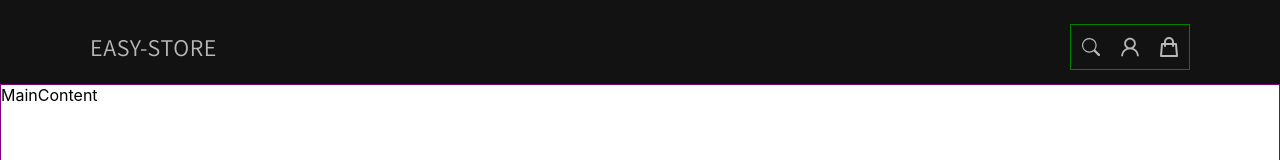
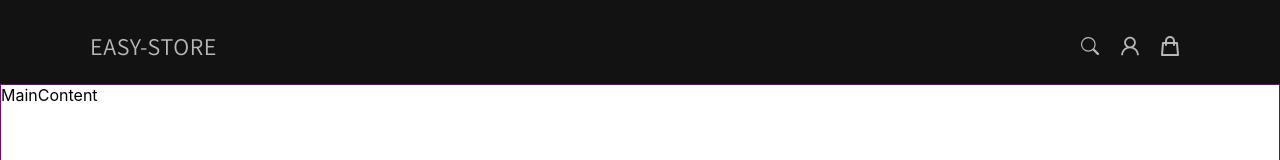
Before and after one commit to lletierce/easy-store-demo, a React (Create React App) app: page / in a window 1280 px wide. Shown: the top 160 px of the page. Built offline with nearby package versions, Linux system fonts and the light colour scheme.

Commit message:
♻️ F01a: HOME > Navbar > create <Icon/> for reusable-ui and navbar folder

```diff
--- a/src/components/pages/home/Header.js
+++ b/src/components/pages/home/Header.js
@@ -1,5 +1,5 @@
 import styled from 'styled-components';
-import Navbar from './Navbar';
+import Navbar from './navbar/Navbar';
 
 export default function Header() {
   return (
--- a/src/components/pages/home/NavbarIconsContainer.js
+++ /dev/null
@@ -1,69 +0,0 @@
-import styled from 'styled-components';
-import { BsSearch } from 'react-icons/bs';
-import { AiOutlineUser } from 'react-icons/ai';
-import { HiOutlineShoppingBag } from 'react-icons/hi';
-
-export default function NavbarIconsContainer() {
-    return (
-        <NavbarIconsContainerStyled>
-            <span className='search'><BsSearch className='icon' /></span>
-            <span className='account'><AiOutlineUser className='icon' /></span>
-            <span className='cart'><HiOutlineShoppingBag className='icon' /></span>
-        </NavbarIconsContainerStyled>
-    )
-}
-
-
-const NavbarIconsContainerStyled = styled.div`
-    border: 1px solid green;
-    display: flex;
-    justify-content: center;
-
-    .search{
-      height: 44px;
-      width: 44px;
-      display: flex;
-      justify-content: center;
-      align-items: center;
-        .icon{
-          font-size: 18px;
-          cursor: pointer;
-        &:hover {
-            color: #FFFFFF;
-            transform: scale(1.2);
-        }
-        }
-    }
-
-    .account{
-      height: 44px;
-      width: 44px;
-      display: flex;
-      justify-content: center;
-      align-items: center;
-      .icon{
-        font-size: 24px;
-        cursor: pointer;
-        &:hover {
-            color: #FFFFFF;
-            transform: scale(1.2);
-        }
-      }
-    }
-
-    .cart{
-      height: 44px;
-      width: 44px;
-      display: flex;
-      justify-content: center;
-      align-items: center;
-      .icon{
-        font-size: 24px;
-        cursor: pointer;
-        &:hover {
-            color: #FFFFFF;
-            transform: scale(1.2);
-        }
-      }
-    }
-`;
--- a/src/components/pages/home/Navbar.js
+++ b/src/components/pages/home/navbar/Navbar.js
@@ -1,5 +1,5 @@
 import styled from 'styled-components';
-import Logo from './Logo';
+import Logo from '../Logo';
 import NavbarIconsContainer from './NavbarIconsContainer';
 
 export default function Navbar() {
--- /dev/null
+++ b/src/components/pages/home/navbar/NavbarIconsContainer.js
@@ -0,0 +1,29 @@
+import styled from 'styled-components';
+import { BsSearch } from 'react-icons/bs';
+import { AiOutlineUser } from 'react-icons/ai';
+import { HiOutlineShoppingBag } from 'react-icons/hi';
+import Icon from '../../../reusable-ui/Icon';
+
+export default function NavbarIconsContainer() {
+    return (
+        <NavbarIconsContainerStyled>
+            <Icon icon={<BsSearch />} className='search'/>
+            <Icon icon={<AiOutlineUser />} className='account'/>
+            <Icon icon={<HiOutlineShoppingBag />} className='cart'/>
+        </NavbarIconsContainerStyled>
+    )
+}
+
+
+const NavbarIconsContainerStyled = styled.div`
+    display: flex;
+    justify-content: center;
+
+    .search{
+        font-size: 18px;
+    }
+
+    .account, .cart{
+        font-size: 24px;
+    }
+`;
--- /dev/null
+++ b/src/components/reusable-ui/Icon.js
@@ -0,0 +1,26 @@
+import React from 'react'
+import styled from 'styled-components';
+
+
+
+export default function Icon({icon, className}) {
+    return (
+        <IconStyled className={className}>
+            {icon}
+        </IconStyled>
+    )
+}
+
+const IconStyled = styled.span`
+    height: 44px;
+    width: 44px;
+    display: flex;
+    justify-content: center;
+    align-items: center;
+
+    cursor: pointer;
+    &:hover {
+        color: #FFFFFF;
+        transform: scale(1.2);
+    }
+`;
```
